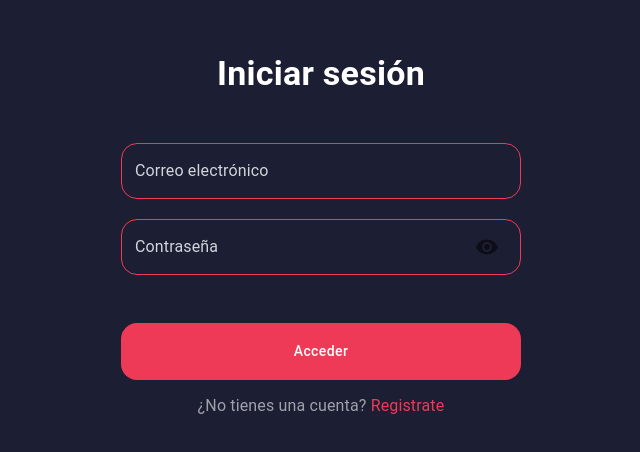
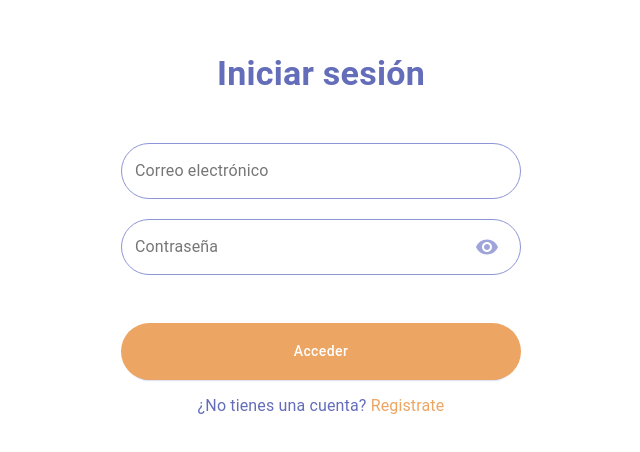
Before and after one commit to svalentinaog/app-vet-pet, a Next.js app: page /login in a window 1280 px wide. Shown: the part 174-626 px from the top of the page, without its empty margins (319-959 px from the left). Built offline with nearby package versions, Linux system fonts and the light colour scheme.

Commit message:
Avances en vista Login

```diff
--- a/components/CustomPassField.tsx
+++ b/components/CustomPassField.tsx
@@ -43,9 +43,9 @@ export default function CustomPassField({
               onMouseDown={handleMouseDownPassword}
             >
               {showPassword ? (
-                <VisibilityOff sx={{ color: "var(--lilac)" }} />
+                <VisibilityOff sx={{ color: "var(--subprimary-color)" }} />
               ) : (
-                <Visibility sx={{ color: "var(--lilac)" }} />
+                <Visibility sx={{ color: "var(--subprimary-color)" }} />
               )}
             </IconButton>
           </InputAdornment>
--- a/styles/abstracts/_variables.scss
+++ b/styles/abstracts/_variables.scss
@@ -1,33 +1,34 @@
-/// Text color general
 /// @type Color
-$text-color: #d1d5db !default;
-
-/// Global background color for the application
+$bg-color: #ffffff;
 /// @type Color
-$bg-color: #1c1e33 !default;
-
-/// Primary color
+$title-color: #636db9;
 /// @type Color
-$primary-color: #25273e !default;
-
-/// Secondary color
+$text-color: #767676;
 /// @type Color
-$secondary-color: #ee3a57 !default;
-$tertiary-color: #c62740 !default;
-
-/// Light color
+$primary-color: #8D95D6;
 /// @type Color
-$light-color: #ffffff !default;
-
-/// Light color 2
+$subprimary-color: #9FA4DB;
 /// @type Color
-$gray-color: #a1a1aa !default;
+$secondary-color: #ECA563;
+/// @type Color
+$subsecondary-color: #77DD77;
+/// @type Color
+$light-color: #E8EAFF;
+/// @type Color
+$gray-color: #a1a1aa;
+/// @type Color
+$gradient-round: radial-gradient(circle, #aeb4e2, #8d95d6);
 
 :root {
+  --bg-color: #{$bg-color};
+  --title-color: #{$title-color};
   --text-color: #{$text-color};
-  --bg-color: #{$bg-color};
   --primary-color: #{$primary-color};
+  --subprimary-color: #{$subprimary-color};
   --secondary-color: #{$secondary-color};
+  --subsecondary-color: #{$subsecondary-color};
   --light-color: #{$light-color};
   --gray-color: #{$gray-color};
+  --gradient-round: #{$gradient-round};
+  --bg-paws: url('/assets/paws.svg');
 }
--- a/styles/components/form.ts
+++ b/styles/components/form.ts
@@ -7,7 +7,6 @@ import { Grid } from "@mui/system";
 export const Fields = styled(Box)`
   font-family: var(--font-poppins);
   text-align: center;
-  color: var(--light-color);
   display: flex;
   flex-direction: column;
   justify-content: center;
@@ -27,7 +26,7 @@ export const Fields = styled(Box)`
 `;
 
 export const FormContainer = styled(Grid)`
-  color: var(--light-color);
+  color: var(--title-color);
   font-weight: normal;
   display: flex;
   flex-direction: column;
@@ -69,15 +68,14 @@ export const FormContainerTwo = styled(Grid)`
 export const InputTextField = styled(TextField)`
   font-family: var(--font-poppins);
   width: 100%;
-  border-radius: 16px;
-  color: var(--text-color);
+  border-radius: 100px;
 
   & .MuiOutlinedInput-root {
-    border-radius: 16px;
+    border-radius: 100px;
   }
 
   & .MuiOutlinedInput-root .MuiOutlinedInput-notchedOutline {
-    border-color: var(--secondary-color);
+    border-color: var(--primary-color);
   }
 
   & .MuiInputLabel-root {
@@ -93,14 +91,14 @@ export const InputTextField = styled(TextField)`
 // Entrada de texto para contraseñas
 export const InputPassField = styled(FormControl)`
   font-family: var(--font-poppins);
-  border-radius: 16px;
+  border-radius: 100px;
 
   & .MuiOutlinedInput-root {
-    border-radius: 16px;
+    border-radius: 100px;
   }
 
   & .MuiOutlinedInput-root .MuiOutlinedInput-notchedOutline {
-    border-color: var(--secondary-color);
+    border-color: var(--primary-color);
   }
 
   & .MuiInputLabel-root {
@@ -115,7 +113,7 @@ export const InputPassField = styled(FormControl)`
 
 export const FormActions = styled(Box)`
 font-family: var(--font-poppins);
-  color: var(--gray-color);
+  color: var(--title-color);
   display: flex;
   flex-direction: column;
   justify-content: center;
--- a/styles/components/mainButton.ts
+++ b/styles/components/mainButton.ts
@@ -3,10 +3,10 @@ import { Button } from "@mui/material";
 
 export const MainButton = styled(Button)({
   width: "100%",
-  color: "var(--light-color)",
+  color: "white",
   background: "var(--secondary-color)",
   textTransform: "capitalize",
-  borderRadius: "16px",
+  borderRadius: "100px",
   padding: 16,
   position: "initial",
   transition: "all 0.3s ease",
--- a/styles/pages/chatbot.ts
+++ b/styles/pages/chatbot.ts
@@ -7,7 +7,7 @@ export const ChatContainer = styled(Box)({
   justifyContent: "center",
   paddingBottom: "5rem",
   height: "100dvh",
-  backgroundColor: "var(--bg-color)",
+  backgroundColor: "var(--primary-color)",
 });
 
 export const ChatInnerContainer = styled(Box)({
@@ -89,14 +89,14 @@ export const LoadingIcon = styled(Box)({
   justifyContent: "center",
   alignItems: "center",
   flexShrink: 0,
-  color: "#a1a1aa",
+  color: "var (--subprimary-color) !important",
 });
 
 export const LoadingText = styled(Box)({
   display: "flex",
   flexDirection: "column",
   gap: "0.25rem",
-  color: "#a1a1aa",
+  color: "var (--subprimary-color)",
 });
 
 export const WelcomeMessage = styled(Box)({
@@ -121,7 +121,7 @@ export const WelcomeIcons = styled(Box)({
 
 export const MessageBox = styled(Box)({
   fontFamily: "var(--font-raleway) !important",
-  border: "1px solid var(--primary-color)",
+  border: "1px solid var(--subprimary-color)",
   borderRadius: "0.5rem",
   padding: "1.5rem",
   display: "flex",
@@ -145,7 +145,7 @@ export const InputContainer = styled(Box)({
   alignItems: "center",
   width: "100%",
   maxWidth: "calc(100vw - 32px)",
-  backgroundColor: "var(--primary-color)",
+  backgroundColor: "var(--subprimary-color)",
   borderRadius: "100px",
   padding: "0.5rem 1rem",
   "@media (min-width: 768px)": {
@@ -160,13 +160,13 @@ export const ChatInput = styled("input")({
   border: "none",
   outline: "none",
   "::placeholder": {
-    color: "var(--gray-color)",
+    color: "var(--light-color)",
   },
 });
 
 export const SendContent = styled(Box)({
   display: "flex",
   alignItems: "center",
-  color: "var(--gray-color)",
+  color: "var(--light-color)",
   cursor: "default",
 });
```
